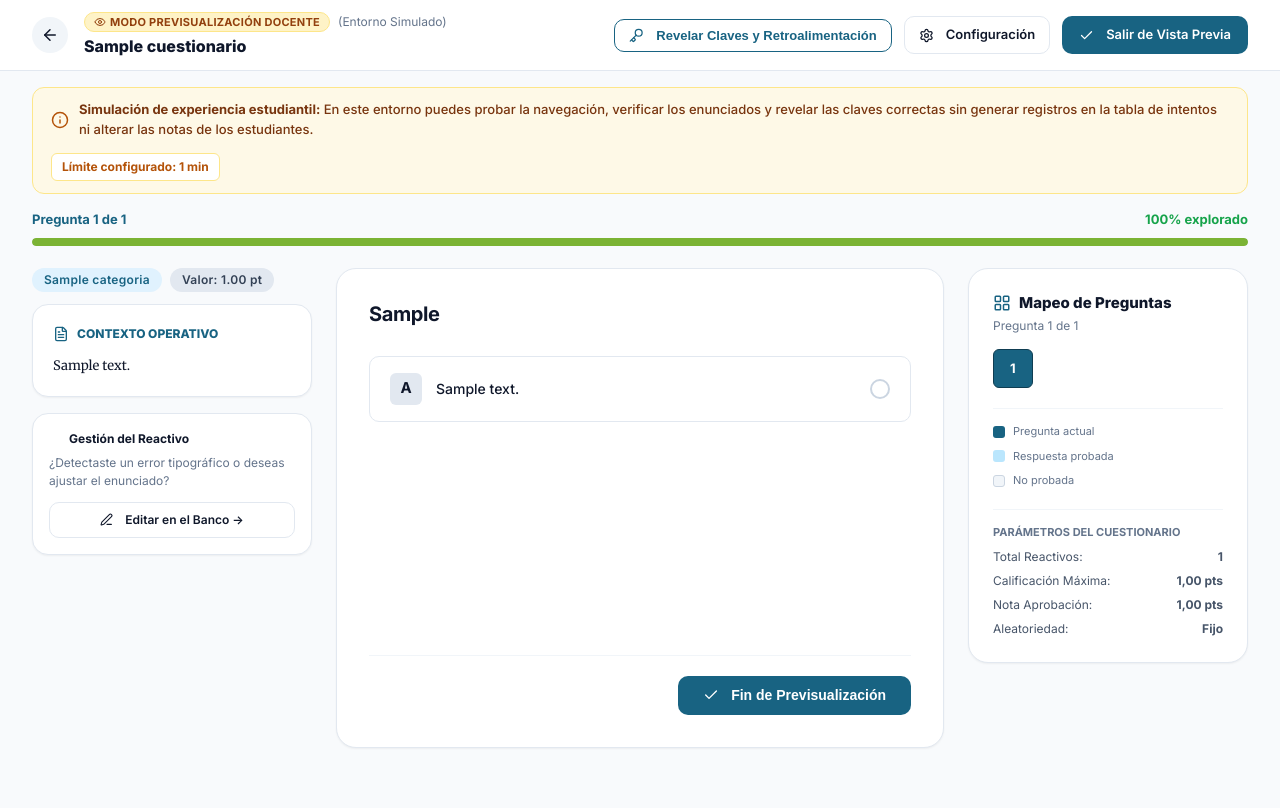
After one commit to davidzambrano12/Cuestionarios-tyt, a Django app: page /cuestionarios/1/previsualizar/ in a window 1280 px wide. The commit adds this page. Run offline with Django 5.2, Linux system fonts and the light colour scheme; a user stored in the database is signed in; tables that the repository leaves empty hold one stand-in row (values such as "Sample post").

Commit message:
Implementar modo previsualizacion de cuestionarios para docentes y segregacion de rol

```diff
--- a/preguntas/urls.py
+++ b/preguntas/urls.py
@@ -21,6 +21,8 @@ urlpatterns = [
     path("cuestionarios/", views.cuestionarios_list, name="cuestionarios_list"),
     path("cuestionarios/crear/", views.configurar_cuestionario, name="cuestionario_crear"),
     path("cuestionarios/<int:cuestionario_id>/editar/", views.configurar_cuestionario, name="cuestionario_editar"),
+    path("cuestionarios/<int:cuestionario_id>/previsualizar/", views.previsualizar_cuestionario, name="cuestionario_previsualizar"),
+
 
     # Evaluación en Vivo y Calificación
     path("evaluacion/iniciar/<int:cuestionario_id>/", views.iniciar_evaluacion, name="iniciar_evaluacion"),
--- a/preguntas/views.py
+++ b/preguntas/views.py
@@ -341,6 +341,56 @@ def configurar_cuestionario(request, cuestionario_id=None):
 # ==============================================================================
 
 @login_required
+def previsualizar_cuestionario(request, cuestionario_id):
+    """
+    Modo Previsualización para Docentes y Administradores:
+    Permite recorrer e interactuar con el cuestionario en vivo de forma simulada,
+    con opción de revelar la clave pedagógica y retroalimentación de cada reactivo,
+    sin generar registros en la tabla 'intentos' ni alterar estadísticas estudiantiles.
+    """
+    cuestionario = get_object_or_404(Cuestionario, id=cuestionario_id)
+    es_docente_o_admin = (
+        request.user.is_staff or
+        request.user.is_superuser or
+        getattr(getattr(request.user, "perfil", None), "es_docente", False) or
+        getattr(getattr(request.user, "perfil", None), "es_admin", False)
+    )
+    if not es_docente_o_admin:
+        messages.error(request, "Acceso no autorizado: la previsualización de evaluaciones es exclusiva para el cuerpo docente.")
+        return redirect("/dashboard/estudiante/")
+
+    cuestionario_preguntas = cuestionario.cuestionario_preguntas.select_related(
+        "pregunta", "pregunta__categoria"
+    ).prefetch_related("pregunta__opciones").order_by("orden", "id")
+
+    preguntas_lista = []
+    for cp in cuestionario_preguntas:
+        p = cp.pregunta
+        opciones_lista = []
+        for op in p.opciones.all().order_by("orden", "id"):
+            opciones_lista.append({
+                "id": op.id,
+                "texto": op.texto,
+                "es_correcta": op.es_correcta,
+            })
+        preguntas_lista.append({
+            "id": p.id,
+            "categoria": p.categoria.nombre if p.categoria else "General",
+            "tipo": p.tipo,
+            "texto_base": p.texto_base or "",
+            "enunciado": p.enunciado,
+            "retroalimentacion": p.retroalimentacion or "",
+            "puntaje": str(p.puntaje),
+            "opciones": opciones_lista,
+        })
+
+    return render(request, "cuestionario_previsualizar.html", {
+        "cuestionario": cuestionario,
+        "total_preguntas": len(preguntas_lista),
+        "preguntas_json": json.dumps(preguntas_lista),
+    })
+
+
 def iniciar_evaluacion(request, cuestionario_id):
     """
     Inicia un nuevo intento de examen con validación estricta en el servidor:
@@ -350,6 +400,16 @@ def iniciar_evaluacion(request, cuestionario_id):
     """
     cuestionario = get_object_or_404(Cuestionario, id=cuestionario_id)
     ahora = timezone.now()
+    # Salvaguarda de rol: Redirigir a previsualización si es docente/admin para proteger estadísticas
+    es_docente_o_admin = (
+        request.user.is_staff or
+        request.user.is_superuser or
+        getattr(getattr(request.user, "perfil", None), "es_docente", False) or
+        getattr(getattr(request.user, "perfil", None), "es_admin", False)
+    )
+    if es_docente_o_admin:
+        messages.info(request, "Acceso como docente: Has sido redirigido al modo de previsualización para no alterar las estadísticas estudiantiles.")
+        return redirect(f"/cuestionarios/{cuestionario.id}/previsualizar/")
 
     # 1. Validación de cuenta
     if not request.user.is_active:
--- /dev/null
+++ b/templates/cuestionario_previsualizar.html
@@ -0,0 +1,364 @@
+{% extends 'base.html' %}
+
+{% block title %}Previsualización: {{ cuestionario.nombre }} - Simulador Saber TyT{% endblock %}
+
+{% block content %}
+<div style="background-color:#f8fafc; min-height:100vh; display:flex; flex-direction:column;">
+
+  <!-- Header Superior de Previsualización Docente -->
+  <header style="background:white; border-bottom:1px solid #e2e8f0; padding:12px 32px; display:flex; justify-content:space-between; align-items:center; flex-wrap:wrap; gap:16px;">
+    <div style="display:flex; align-items:center; gap:16px;">
+      <a href="/cuestionarios/" style="display:inline-flex; align-items:center; justify-content:center; width:36px; height:36px; border-radius:50%; background:#f1f5f9; color:#0f172a; text-decoration:none;" title="Volver al listado de cuestionarios">
+        <i data-lucide="arrow-left" style="width:18px; height:18px;"></i>
+      </a>
+      <div>
+        <div style="display:flex; align-items:center; gap:8px;">
+          <span class="badge" style="background:#fef3c7; color:#92400e; border:1px solid #fde68a; font-size:11px; font-weight:700;">
+            <i data-lucide="eye" style="width:12px; height:12px;"></i> MODO PREVISUALIZACIÓN DOCENTE
+          </span>
+          <span style="font-size:12px; color:#64748b;">(Entorno Simulado)</span>
+        </div>
+        <div style="font-size:16px; font-weight:800; color:#0f172a; margin-top:2px;">{{ cuestionario.nombre }}</div>
+      </div>
+    </div>
+
+    <!-- Controles Docentes Superiores -->
+    <div style="display:flex; align-items:center; gap:12px; flex-wrap:wrap;">
+      <button type="button" id="btn-toggle-clave" onclick="toggleClaveDocente()" class="btn btn-outline" style="border-color:#186382; color:#186382; font-size:13px; font-weight:600; padding:8px 14px; display:inline-flex; align-items:center; gap:6px;">
+        <i data-lucide="key" style="width:15px; height:15px;"></i>
+        <span id="label-toggle-clave">Revelar Claves y Retroalimentación</span>
+      </button>
+
+      <a href="/cuestionarios/{{ cuestionario.id }}/editar/" class="btn btn-outline" style="font-size:13px; padding:8px 14px; display:inline-flex; align-items:center; gap:6px;">
+        <i data-lucide="settings" style="width:15px; height:15px;"></i> Configuración
+      </a>
+
+      <a href="/cuestionarios/" class="btn btn-primary" style="font-size:13px; padding:8px 16px; display:inline-flex; align-items:center; gap:6px;">
+        <i data-lucide="check" style="width:15px; height:15px;"></i> Salir de Vista Previa
+      </a>
+    </div>
+  </header>
+
+  <!-- Banner Informativo Institucional -->
+  <div style="max-width:1400px; width:100%; margin:16px auto 0; padding:0 32px;">
+    <div style="background:#fef9e7; border:1px solid #fde68a; border-radius:12px; padding:12px 18px; display:flex; justify-content:space-between; align-items:center; gap:14px; flex-wrap:wrap;">
+      <div style="display:flex; align-items:center; gap:10px;">
+        <i data-lucide="info" style="width:18px; height:18px; color:#b45309; flex-shrink:0;"></i>
+        <span style="font-size:13px; color:#78350f; font-weight:500;">
+          <strong>Simulación de experiencia estudiantil:</strong> En este entorno puedes probar la navegación, verificar los enunciados y revelar las claves correctas sin generar registros en la tabla de intentos ni alterar las notas de los estudiantes.
+        </span>
+      </div>
+      <div style="font-size:12px; font-weight:700; color:#b45309; background:white; padding:4px 10px; border-radius:6px; border:1px solid #fde68a;">
+        Límite configurado: {{ cuestionario.tiempo_limite_minutos }} min
+      </div>
+    </div>
+  </div>
+
+  <!-- Barra de Progreso Simulada -->
+  <div style="padding:16px 32px 10px; max-width:1400px; width:100%; margin:0 auto;">
+    <div style="display:flex; justify-content:space-between; align-items:center; font-size:13px; font-weight:700; margin-bottom:8px;">
+      <span style="color:#186382;">Pregunta <span id="idx-pregunta-label">1</span> de {{ total_preguntas }}</span>
+      <span id="porcentaje-progreso" style="color:#16a34a;">0% explorado</span>
+    </div>
+    <div class="progress-bar-container">
+      <div id="barra-progreso" class="progress-bar-fill" style="width: 5%;"></div>
+    </div>
+  </div>
+
+  <!-- Cuerpo Principal (Grid Split 3 Columnas) -->
+  <div style="flex:1; max-width:1400px; width:100%; margin:0 auto; padding:12px 32px 40px;">
+    <div style="display:grid; grid-template-columns: 280px 1fr 280px; gap:24px; align-items:start;">
+
+      <!-- ================= COLUMNA 1: CONTEXTO OPERATIVO ================= -->
+      <div>
+        <!-- Badges de la pregunta actual -->
+        <div style="display:flex; gap:8px; margin-bottom:12px; flex-wrap:wrap;">
+          <span id="badge-competencia" class="badge badge-info" style="font-size:12px; padding:6px 12px;">Competencia</span>
+          <span id="badge-puntaje" class="badge" style="background:#e2e8f0; color:#334155; font-size:12px; padding:6px 12px;">Valor: 1.00 pt</span>
+        </div>
+
+        <!-- Card Contexto Operativo -->
+        <div class="card" style="padding:20px; border-radius:16px; margin-bottom:16px;">
+          <div style="display:flex; align-items:center; gap:8px; font-size:12px; font-weight:800; color:#186382; margin-bottom:12px; text-transform:uppercase;">
+            <i data-lucide="file-text" style="width:16px; height:16px;"></i> CONTEXTO OPERATIVO
+          </div>
+          <div id="texto-contexto" class="text-reading text-sm text-main" style="line-height:var(--leading-relaxed); max-height:300px; overflow-y:auto;">
+            Texto descriptivo de apoyo para la formulación del problema y resolución del reactivo.
+          </div>
+        </div>
+
+        <!-- Acción Docente Rápida: Editar en Banco -->
+        <div class="card" style="padding:16px; border-radius:16px;">
+          <div style="font-size:12px; font-weight:700; color:#0f172a; margin-bottom:6px; display:flex; align-items:center; gap:6px;">
+            <i data-lucide="tool" style="width:14px; height:14px; color:#186382;"></i> Gestión del Reactivo
+          </div>
+          <p style="font-size:12px; color:#64748b; margin-bottom:12px;">
+            ¿Detectaste un error tipográfico o deseas ajustar el enunciado?
+          </p>
+          <a id="link-editar-pregunta" href="#" target="_blank" class="btn btn-outline btn-full" style="font-size:12px; padding:8px 10px; display:inline-flex; align-items:center; justify-content:center; gap:6px;">
+            <i data-lucide="edit-3" style="width:13px; height:13px;"></i> Editar en el Banco &rarr;
+          </a>
+        </div>
+      </div>
+
+      <!-- ================= COLUMNA 2: ENUNCIADO Y OPCIONES ================= -->
+      <div>
+        <div class="card" style="padding:32px; border-radius:20px; min-height:480px; display:flex; flex-direction:column; justify-content:space-between;">
+          <div>
+            <h2 id="enunciado-pregunta" class="section-title text-xl font-bold text-main" style="margin-bottom:28px; line-height:var(--leading-snug);">
+              Cargando reactivo...
+            </h2>
+
+            <!-- Contenedor dinámico de opciones A, B, C, D -->
+            <div id="contenedor-opciones" style="display:flex; flex-direction:column; gap:12px;">
+              <!-- Rellenado por JS -->
+            </div>
+
+            <!-- Panel Desplegable de Retroalimentación Pedagógica (Modo Docente) -->
+            <div id="panel-retroalimentacion" style="display:none; margin-top:24px; background:#f0fdf4; border:1px solid #bbf7d0; border-radius:14px; padding:18px;">
+              <div style="display:flex; align-items:center; gap:8px; font-size:13px; font-weight:800; color:#166534; margin-bottom:8px;">
+                <i data-lucide="check-circle" style="width:16px; height:16px;"></i> RETROALIMENTACIÓN PEDAGÓGICA (CLAVE OFICIAL)
+              </div>
+              <div id="texto-retroalimentacion" style="font-size:13px; color:#14532d; line-height:1.5;">
+                Sin retroalimentación registrada para este reactivo.
+              </div>
+            </div>
+          </div>
+
+          <!-- Navegación Anterior / Siguiente -->
+          <div style="display:flex; justify-content:space-between; align-items:center; margin-top:32px; border-top:1px solid #f1f5f9; padding-top:20px; gap:12px; flex-wrap:wrap;">
+            <button type="button" id="btn-anterior" onclick="cambiarPregunta(preguntaActualIdx - 1)" class="btn btn-outline" style="padding:10px 20px; display:inline-flex; align-items:center; gap:6px;">
+              <i data-lucide="chevron-left" style="width:16px; height:16px;"></i> Anterior
+            </button>
+
+            <div style="display:flex; align-items:center; gap:10px;">
+              <button type="button" id="btn-siguiente" onclick="irSiguiente()" class="btn btn-primary" style="padding:10px 24px; font-weight:700; display:inline-flex; align-items:center; gap:6px;">
+                Siguiente <i data-lucide="chevron-right" style="width:16px; height:16px;"></i>
+              </button>
+            </div>
+          </div>
+        </div>
+      </div>
+
+      <!-- ================= COLUMNA 3: MAPEO Y DATOS ================= -->
+      <div>
+        <div class="card" style="padding:24px; border-radius:20px;">
+          <div style="display:flex; align-items:center; gap:8px; margin-bottom:4px;">
+            <i data-lucide="layout-grid" style="width:18px; height:18px; color:#186382;"></i>
+            <h3 style="font-size:15px; font-weight:800; color:#0f172a; margin:0;">Mapeo de Preguntas</h3>
+          </div>
+          <div id="resumen-mapeo-label" style="font-size:12px; color:#64748b; margin-bottom:14px;">
+            Pregunta 1 de {{ total_preguntas }}
+          </div>
+
+          <!-- Grilla interactiva de botones numéricos -->
+          <div class="question-nav-grid" id="grilla-navegacion">
+            <!-- Rellenado por JS: 1 a N -->
+          </div>
+
+          <!-- Leyenda de colores -->
+          <div style="margin-top:20px; border-top:1px solid #f1f5f9; padding-top:14px; font-size:11px; color:#64748b; display:flex; flex-direction:column; gap:8px;">
+            <div style="display:flex; align-items:center; gap:8px;">
+              <span style="width:12px; height:12px; background:#186382; border-radius:3px;"></span> Pregunta actual
+            </div>
+            <div style="display:flex; align-items:center; gap:8px;">
+              <span style="width:12px; height:12px; background:#bae6fd; border-radius:3px;"></span> Respuesta probada
+            </div>
+            <div style="display:flex; align-items:center; gap:8px;">
+              <span style="width:12px; height:12px; background:#f1f5f9; border-radius:3px; border:1px solid #cbd5e1;"></span> No probada
+            </div>
+          </div>
+
+          <!-- Ficha de Parámetros del Examen -->
+          <div style="margin-top:20px; border-top:1px solid #f1f5f9; padding-top:14px;">
+            <div style="font-size:11px; font-weight:700; color:#64748b; text-transform:uppercase; margin-bottom:8px;">Parámetros del Cuestionario</div>
+            <div style="display:flex; flex-direction:column; gap:6px; font-size:12px; color:#475569;">
+              <div style="display:flex; justify-content:space-between;">
+                <span>Total Reactivos:</span>
+                <strong>{{ total_preguntas }}</strong>
+              </div>
+              <div style="display:flex; justify-content:space-between;">
+                <span>Calificación Máxima:</span>
+                <strong>{{ cuestionario.calificacion_maxima }} pts</strong>
+              </div>
+              <div style="display:flex; justify-content:space-between;">
+                <span>Nota Aprobación:</span>
+                <strong>{{ cuestionario.calificacion_aprobacion }} pts</strong>
+              </div>
+              <div style="display:flex; justify-content:space-between;">
+                <span>Aleatoriedad:</span>
+                <strong>{% if cuestionario.barajar_preguntas %}Aleatorio{% else %}Fijo{% endif %}</strong>
+              </div>
+            </div>
+          </div>
+
+        </div>
+      </div>
+
+    </div>
+  </div>
+
+</div>
+{% endblock %}
+
+{% block extra_scripts %}
+<script>
+  const preguntasData = {{ preguntas_json|safe }};
+  let preguntaActualIdx = 0;
+  let mostrarClavesDocente = false;
+  let respuestasSimuladas = {};
+
+  document.addEventListener('DOMContentLoaded', () => {
+    construirGrillaNavegacion();
+    if (preguntasData.length > 0) {
+      mostrarPregunta(0);
+    } else {
+      document.getElementById('enunciado-pregunta').innerText = 'Este cuestionario aún no tiene preguntas vinculadas.';
+    }
+  });
+
+  function toggleClaveDocente() {
+    mostrarClavesDocente = !mostrarClavesDocente;
+    const btn = document.getElementById('btn-toggle-clave');
+    const label = document.getElementById('label-toggle-clave');
+    if (mostrarClavesDocente) {
+      btn.style.background = '#186382';
+      btn.style.color = '#ffffff';
+      label.innerText = 'Ocultar Claves Pedagógicas';
+    } else {
+      btn.style.background = 'transparent';
+      btn.style.color = '#186382';
+      label.innerText = 'Revelar Claves y Retroalimentación';
+    }
+    mostrarPregunta(preguntaActualIdx);
+  }
+
+  function construirGrillaNavegacion() {
+    const grilla = document.getElementById('grilla-navegacion');
+    grilla.innerHTML = '';
+    preguntasData.forEach((p, idx) => {
+      const btn = document.createElement('div');
+      btn.id = `nav-item-${idx}`;
+      btn.className = `q-nav-item ${idx === 0 ? 'current' : ''}`;
+      btn.innerText = idx + 1;
+      btn.onclick = () => cambiarPregunta(idx);
+      grilla.appendChild(btn);
+    });
+  }
+
+  function mostrarPregunta(idx) {
+    if (idx < 0 || idx >= preguntasData.length) return;
+    preguntaActualIdx = idx;
+
+    const p = preguntasData[idx];
+
+    // Actualizar labels
+    document.getElementById('idx-pregunta-label').innerText = idx + 1;
+    document.getElementById('resumen-mapeo-label').innerText = `Pregunta ${idx + 1} de ${preguntasData.length}`;
+    document.getElementById('badge-competencia').innerText = p.categoria;
+    document.getElementById('badge-puntaje').innerText = `Valor: ${p.puntaje} pt`;
+    document.getElementById('texto-contexto').innerText = p.texto_base || 'Sin contexto adicional para este reactivo.';
+    document.getElementById('enunciado-pregunta').innerText = p.enunciado;
+
+    // Actualizar link de edición directa en banco
+    const linkEditar = document.getElementById('link-editar-pregunta');
+    if (linkEditar) {
+      linkEditar.href = `/preguntas/${p.id}/editar/`;
+    }
+
+    // Actualizar botones Anterior / Siguiente
+    document.getElementById('btn-anterior').style.visibility = idx === 0 ? 'hidden' : 'visible';
+    const btnSig = document.getElementById('btn-siguiente');
+    if (idx === preguntasData.length - 1) {
+      btnSig.innerHTML = '<i data-lucide="check"></i> Fin de Previsualización';
+    } else {
+      btnSig.innerHTML = 'Siguiente <i data-lucide="chevron-right" style="width:16px; height:16px;"></i>';
+    }
+
+    // Actualizar barra de progreso simulada
+    const progreso = Math.round(((idx + 1) / preguntasData.length) * 100);
+    document.getElementById('porcentaje-progreso').innerText = `${progreso}% explorado`;
+    document.getElementById('barra-progreso').style.width = `${progreso}%`;
+
+    // Renderizar opciones
+    const contenedor = document.getElementById('contenedor-opciones');
+    contenedor.innerHTML = '';
+
+    const letras = ['A', 'B', 'C', 'D'];
+    p.opciones.forEach((op, oIdx) => {
+      const letra = letras[oIdx] || `${oIdx + 1}`;
+      const estaSeleccionada = respuestasSimuladas[p.id] === op.id;
+      const esCorrecta = op.es_correcta;
+
+      const card = document.createElement('div');
+      card.className = `option-card ${estaSeleccionada ? 'selected' : ''}`;
+
+      // Estilo de revelación de clave
+      if (mostrarClavesDocente && esCorrecta) {
+        card.style.borderColor = '#16a34a';
+        card.style.background = '#f0fdf4';
+      }
+
+      card.onclick = () => {
+        respuestasSimuladas[p.id] = op.id;
+        mostrarPregunta(preguntaActualIdx);
+      };
+
+      card.innerHTML = `
+        <div class="option-letter-badge" style="${mostrarClavesDocente && esCorrecta ? 'background:#16a34a; color:white;' : ''}">${letra}</div>
+        <div style="flex-grow:1; font-size:14px; color:#0f172a; font-weight:500;">
+          ${op.texto}
+          ${mostrarClavesDocente && esCorrecta ? '<span class="badge badge-success" style="margin-left:8px; font-size:11px; padding:2px 8px;"><i data-lucide="check" style="width:11px; height:11px;"></i> Clave Oficial Correcta</span>' : ''}
+        </div>
+        <div style="width:20px; height:20px; border-radius:50%; border:2px solid ${estaSeleccionada ? '#186382' : '#cbd5e1'}; display:flex; align-items:center; justify-content:center; background:${estaSeleccionada ? '#186382' : 'transparent'}; color:white; font-size:12px;">
+          ${estaSeleccionada ? '<i data-lucide="check" style="width:12px; height:12px;"></i>' : ''}
+        </div>
+      `;
+      contenedor.appendChild(card);
+    });
+
+    // Panel de retroalimentación
+    const panelRetro = document.getElementById('panel-retroalimentacion');
+    const textoRetro = document.getElementById('texto-retroalimentacion');
+    if (mostrarClavesDocente) {
+      panelRetro.style.display = 'block';
+      textoRetro.innerText = p.retroalimentacion || 'El autor no especificó una retroalimentación adicional para este reactivo.';
+    } else {
+      panelRetro.style.display = 'none';
+    }
+
+    actualizarEstadosGrilla();
+    if (window.lucide) {
+      lucide.createIcons();
+    }
+  }
+
+  function irSiguiente() {
+    if (preguntaActualIdx >= preguntasData.length - 1) {
+      window.location.href = '/cuestionarios/';
+    } else {
+      cambiarPregunta(preguntaActualIdx + 1);
+    }
+  }
+
+  function cambiarPregunta(nuevoIdx) {
+    if (nuevoIdx >= 0 && nuevoIdx < preguntasData.length) {
+      mostrarPregunta(nuevoIdx);
+    }
+  }
+
+  function actualizarEstadosGrilla() {
+    preguntasData.forEach((p, idx) => {
+      const el = document.getElementById(`nav-item-${idx}`);
+      if (!el) return;
+      el.className = 'q-nav-item';
+      if (respuestasSimuladas[p.id]) {
+        el.classList.add('answered');
+      }
+      if (idx === preguntaActualIdx) {
+        el.classList.add('current');
+      }
+    });
+  }
+</script>
+{% endblock %}
```
Also changed, not shown: templates/cuestionarios.html (+9 -5 lines).
